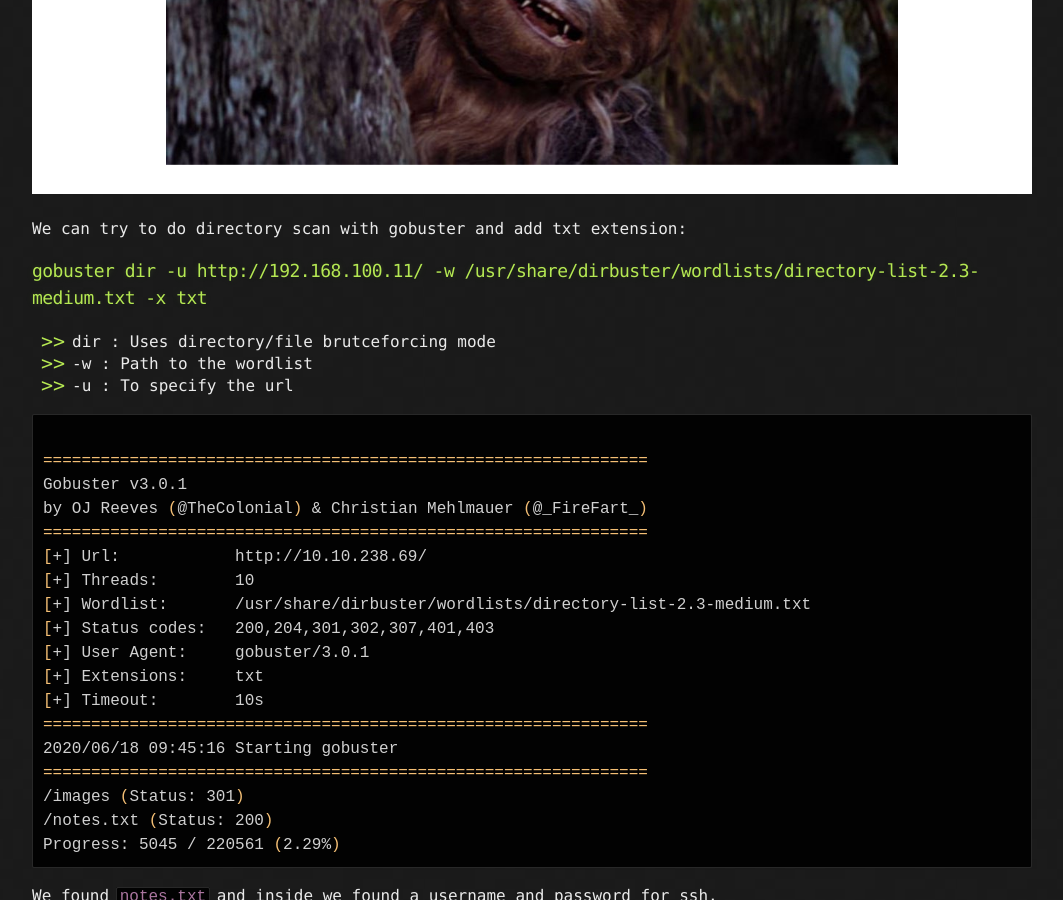
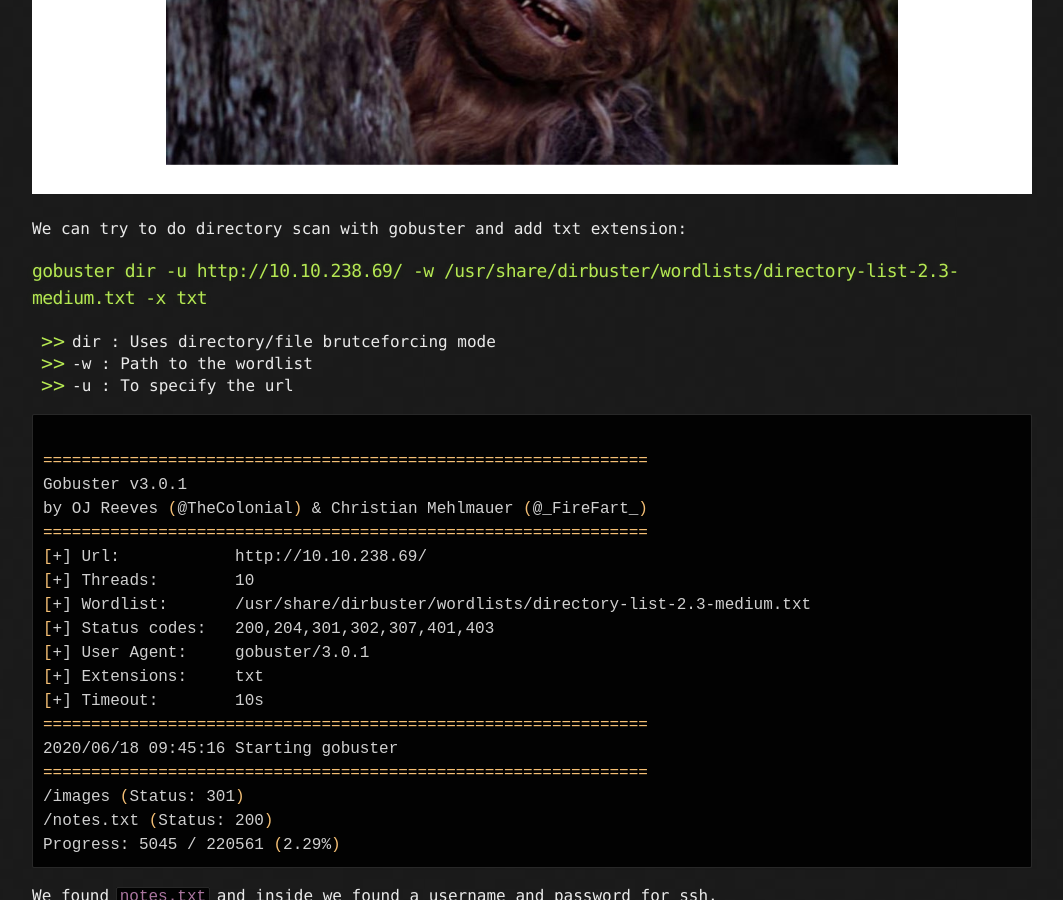
Before and after one commit to soraa14/soraa-writeups, a Jekyll site: the page built from _posts/2020-06-16-Chewie-Writeup-TryHackMe.md, in a window 1280 px wide and 900 px high, scrolled down 1610 px. Shown: the whole window, without its empty margins (108-1171 px from the left). Built offline with Jekyll 4.4.1, drawn with Linux system fonts in a browser that asks for light colours; some of the changed text lies outside the part shown.

Commit message:
Update 2020-06-16-Chewie-Writeup-TryHackMe.md

```diff
--- a/_posts/2020-06-16-Chewie-Writeup-TryHackMe.md
+++ b/_posts/2020-06-16-Chewie-Writeup-TryHackMe.md
@@ -19,7 +19,7 @@ Link to the room
 
 We start with nmap scan :
 
-### nmap -sC -sV 192.168.100.11
+### nmap -sC -sV 10.10.238.69
 
 - -sC : Equivalent to --script=default
 - -sV : Probe open ports to determine service/version info
@@ -54,7 +54,7 @@ Visiting the webserver we get the following page:
 
 We can try to do directory scan with gobuster and add txt extension:
 
-### gobuster dir -u http://192.168.100.11/ -w /usr/share/dirbuster/wordlists/directory-list-2.3-medium.txt -x txt
+### gobuster dir -u http://10.10.238.69/ -w /usr/share/dirbuster/wordlists/directory-list-2.3-medium.txt -x txt
 
 - dir : Uses directory/file brutceforcing mode
 - -w : Path to the wordlist
```
